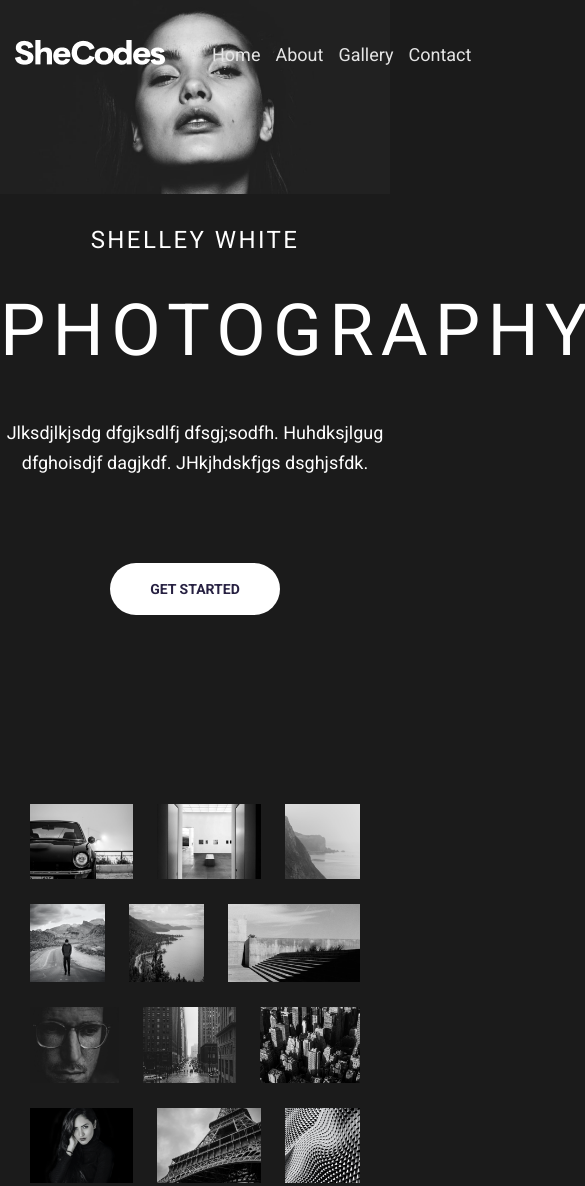
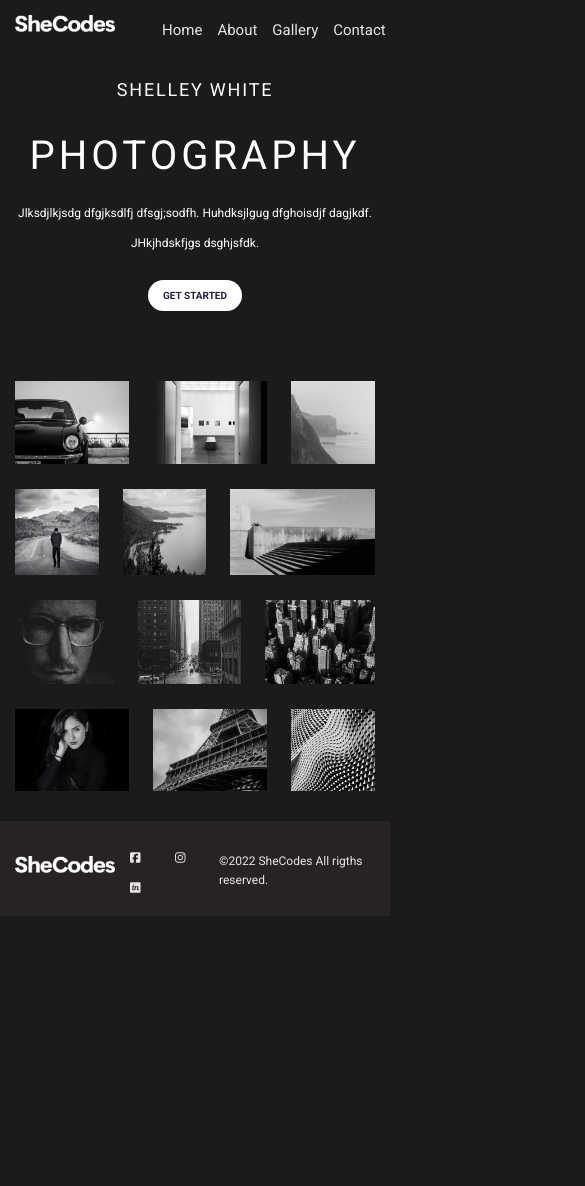
Before and after one commit to natalia-matash/Black-white-photo-portfolio, a plain HTML site: page index.html in a window 390 px wide. Shown: the top 1186 px of the page, 585 px wide, since content can reach past the window. After the commit the page ends 916 px from the top, so only its background shows below. Drawn offline with nearby package versions, Linux system fonts and the light colour scheme.

Commit message:
Added responsive to Homepage

```diff
--- a/src/style.css
+++ b/src/style.css
@@ -35,7 +35,7 @@ body {
 .header__items {
    display: flex;
    justify-content: space-between;
-   padding: 40px 15px;
+   padding: 40px 0px;
    position: relative;
    z-index: 2;
 }
@@ -181,9 +181,8 @@ body {
 .footer__items {
    display: flex;
    justify-content: space-between;
-}
-.footer__items {
    padding: 30px 0 25px;
+   align-items: center;
 }
 .footer__icons i {
    margin: 0 15px;
@@ -203,3 +202,154 @@ body {
    font-size: 16px;
    line-height: 19px;
 }
+@media(max-width: 1400px) {
+   .main__subtitle {
+      margin-top: 50px;
+   }
+   .row__first {
+      margin-top: 160px;
+   }
+}
+@media(max-width: 1200px) {
+   .header__items_container {
+      max-width: 990px;
+      padding: 35px 15px;
+   }
+   .main__subtitle {
+      font-size: 20px;
+      margin: 50px 0 10px;
+   }
+   .main__title {
+      font-size: 60px;
+      margin-bottom:10px;
+   }
+   .main__text {
+      font-size: 15px;
+      margin-bottom: 50px;
+   }
+   .main__btn {
+      padding: 15px 30px;
+   }
+   .section__container  {
+      max-width: 990px;
+      padding: 0 15px;
+   }
+   .colon img {
+      height: 100%;
+      max-height: 200px;
+   }
+   .footer {
+      margin-top: 50px;
+   }
+   .footer__container {
+      max-width: 990px;
+      padding: 0 15px;
+   }
+   .footer__items {
+      padding: 20px 0 15px;
+      align-items: center;
+   }
+}
+@media(max-width: 998px) {
+   .header__items_container {
+      max-width: 700px;
+      padding: 25px 15px;
+   }
+   .header__logo img,
+   .footer__logo img {
+      width: 100px;
+   }
+   .header__menu {
+      font-size: 15px;
+   }
+   .main__subtitle {
+      font-size: 18px;
+      margin: 10px 0 10px;
+   }
+   .main__title {
+      font-size: 45px;
+      margin-bottom: 5px;
+   }
+   .main__text {
+      font-size: 12px;
+      margin-bottom: 30px;
+   }
+   .main__btn {
+      padding: 10px 15px;
+      font-size: 10px;
+   }
+   .section__container  {
+      max-width: 700px;
+      padding: 0 15px;
+   }
+   .colon img {
+      height: 100%;
+      max-height: 180px;
+   }
+   .footer {
+      margin-top: 30px;
+   }
+   .footer__container {
+      max-width: 700px;
+      padding: 0 15px;
+   }
+   .footer__items {
+      align-items: center;
+      padding: 20px 0 15px;
+   }
+   .footer__icons i {
+      font-size: 12px;
+   }
+   .footer__text {
+      font-size: 12px;
+   }
+
+}
+@media(max-width: 868px) {
+   .main__subtitle {
+      margin-top: 20px;
+   }
+   .row__first {
+      margin-top: 80px;
+   }
+}
+@media(max-width: 768px) {
+   .header__items_container {
+      max-width: 600px;
+      padding: 15px 15px;
+   }
+   .main__subtitle {
+      margin-top: 0px;
+   }
+   .row__first {
+      margin-top: 70px;
+   }
+   .main__title {
+      font-size: 40px;
+      margin-bottom: 0px;
+   }
+   .main__text {
+      font-size: 12px;
+      margin-bottom: 20px;
+   }
+   .section__container  {
+      max-width: 600px;
+      padding: 0 15px;
+   }
+   .footer__container {
+      max-width: 600px;
+      padding: 0 15px;
+   }
+}
+@media(max-width: 662px) {
+   .main__background {
+      display: none;
+   }
+   .colon img {
+      height: 100%;
+      max-height: 150px;
+      }
+}
+@media(max-width: 500px) {
+
+}
```
